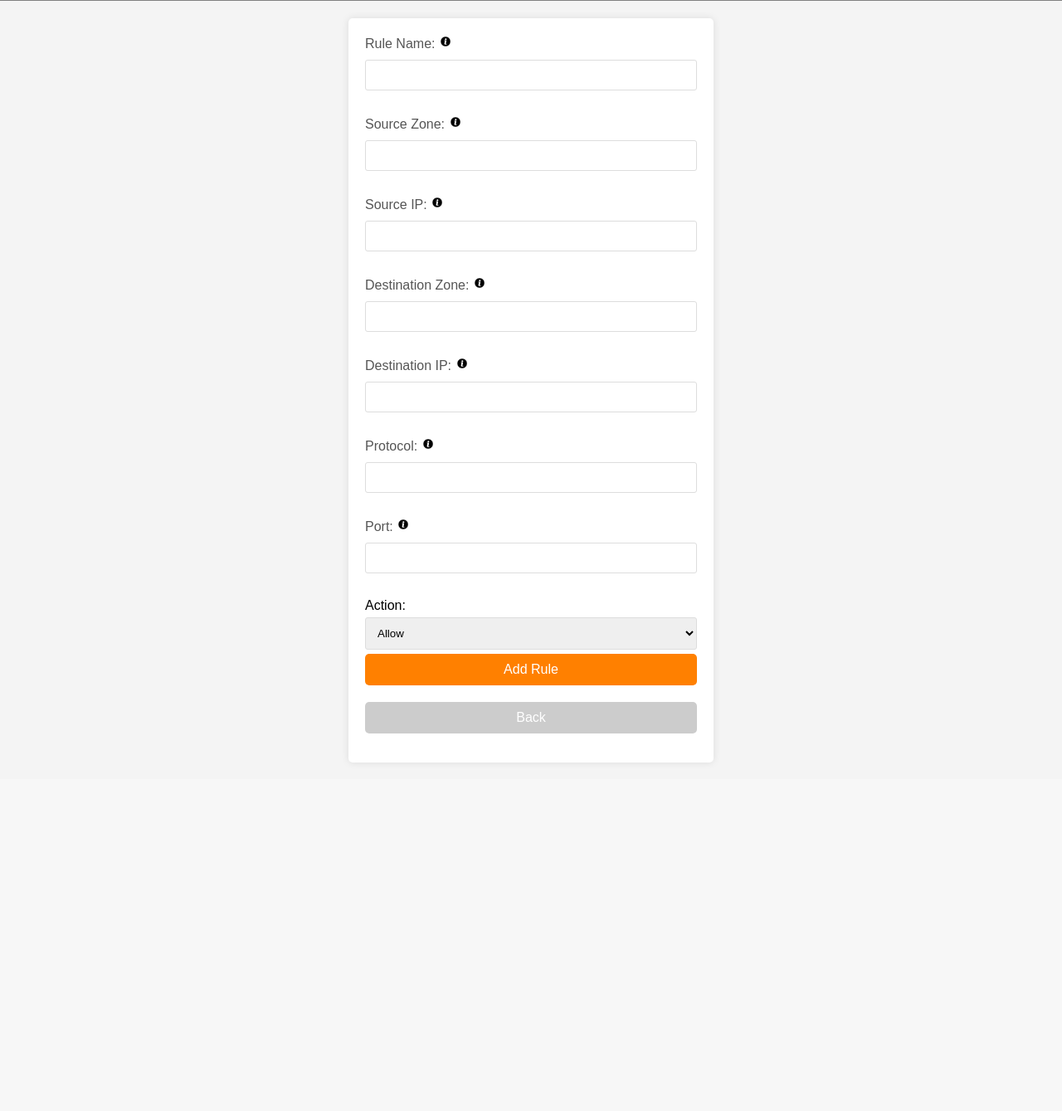
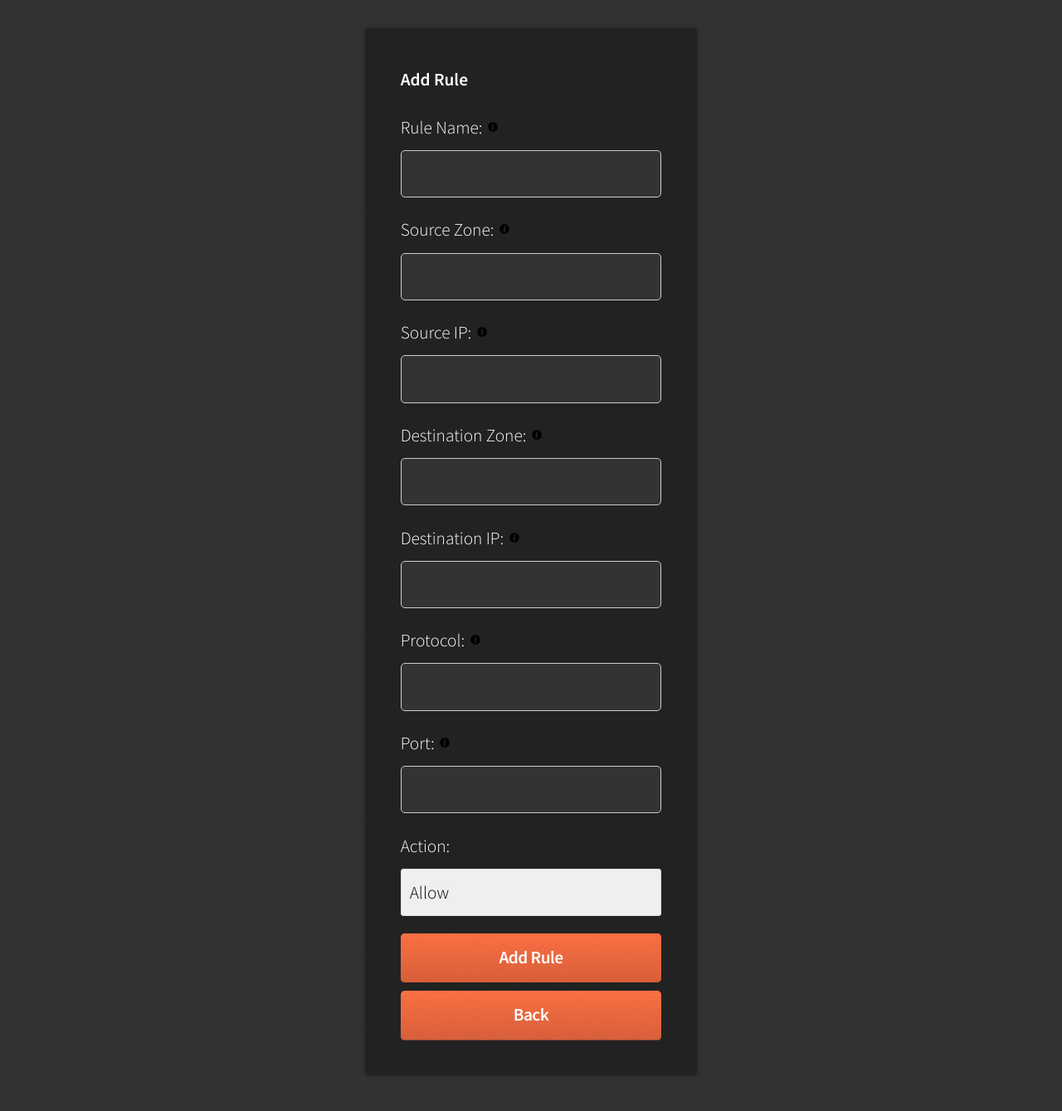
Before and after one commit to aluna4/CSC190, a Django app: page /add_rule/ in a window 1280 px wide. Shown: the part 242-1581 px from the top of the page at 83% size. Before the commit the page ends 1162 px from the top, so only its background shows below. Run offline with Django 4.2, Linux system fonts and the light colour scheme.

Commit message:
updated UI of rule modification pages to match login, changed inheritance from rule_base.html->base.html

```diff
--- a/PhoenixFirewall/main/templates/add_rule.html
+++ b/PhoenixFirewall/main/templates/add_rule.html
@@ -1,6 +1,9 @@
-{% extends 'rule_base.html' %}
+{% extends 'base.html' %}
 {% load static%}
 {% block content %}
+<body class="login-page">
+    <div class="login-container">
+        <h1>Add Rule</h1>
     	<form method="post">
     		{% csrf_token %}
         	<div class="form-group">
@@ -23,7 +26,6 @@
             	<input type="text" id="source-zone" name="source_zone" value="{{ source_zone|default:'' }}">
         	</div>
 
-
         	<div class="form-group">
         		<label for="source-ip">Source IP:
             		<abbr class="tooltip-icon">
@@ -33,7 +35,6 @@
             	</label>
             	<input type="text" id="source-ip" name="source_ip" value="{{ source_ip|default:'' }}">
         	</div>
-
 
         	<div class="form-group">
         		<label for="destination-zone">Destination Zone:
@@ -75,15 +76,24 @@
             	<input type="text" id="service" name="service" value="{{ service|default:'' }}">
         	</div>
 
+			<div class="form-group">
         		<label for="action">Action:</label>
-        <select id="action" name="action">
+        		<select id="action" name="action" color="black">
             		<option value="allow" {% if action == 'allow' %}selected{% endif %}>Allow</option>
             		<option value="deny" {% if action == 'deny' %}selected{% endif %}>Deny</option>
         		</select>
+			</div>
 
+			<div class="button" style="display: flex; flex-direction: column; padding: 0px;">
         		<input type="submit" value="Add Rule">
+			</div>
+
+			<div class="button" style="display: flex; flex-direction: column; padding: 0px">
         		<a href="{% url 'user' %}">
             		<input type="button" name="Back" value="Back">
         		</a>
+			</div>
     	</form>
+	</div>
+</body>
 {% endblock %}
--- a/PhoenixFirewall/static/assets/css/main.css
+++ b/PhoenixFirewall/static/assets/css/main.css
@@ -588,6 +618,49 @@ input, select, textarea {
 			}
 
 
+/* tooltip logic */
+.form-group {
+    margin-bottom: 15px;
+    position: relative;
+}
+
+.form-group label {
+    display: flex;
+    align-items: center;
+    margin: 0 0 5px 0;
+    color: #555;
+}
+
+.tooltip-icon {
+    position: relative;
+    display: inline-block;
+}
+
+.form-group .tooltip-icon:hover .tooltiptext {
+    visibility: visible;
+    opacity: 1;
+}
+
+.tooltiptext {
+    visibility: hidden;
+    width: 120px;
+    background-color: black;
+    color: #fff;
+    text-align: center;
+    border-radius: 6px;
+    padding: 5px 0;
+
+    /* Position the tooltip text */
+    position: absolute;
+    z-index: 1;
+    bottom: 150%;
+    left: 50%;
+    margin-left: -60px;
+
+    /* Fade in tooltip */
+    opacity: 0;
+    transition: opacity 0.3s;
+}
 /* Icons */
 
 	ul.icons {
@@ -1129,7 +1202,15 @@ input, select, textarea {
   background: #333; /* Slightly lighter than the container for contrast */
   color: white;
 }
-
+select {
+  width: 100%;
+  padding: 10px;
+  margin-top: 5px;
+  box-sizing: border-box;
+  border: 1px solid #ddd;
+  border-radius: 3px;
+  color: black;
+}
 .button {
   display: block; /* Block level makes the button extend full width of the container */
   width: 100%;
```
Also changed, not shown: other parts of PhoenixFirewall/static/assets/css/main.css (+30 -0 lines), PhoenixFirewall/main/templates/commit_rule.html (+12 -2 lines), PhoenixFirewall/main/templates/delete_rule.html (+11 -2 lines). Lines whose indentation alone changed are shown as unchanged.
